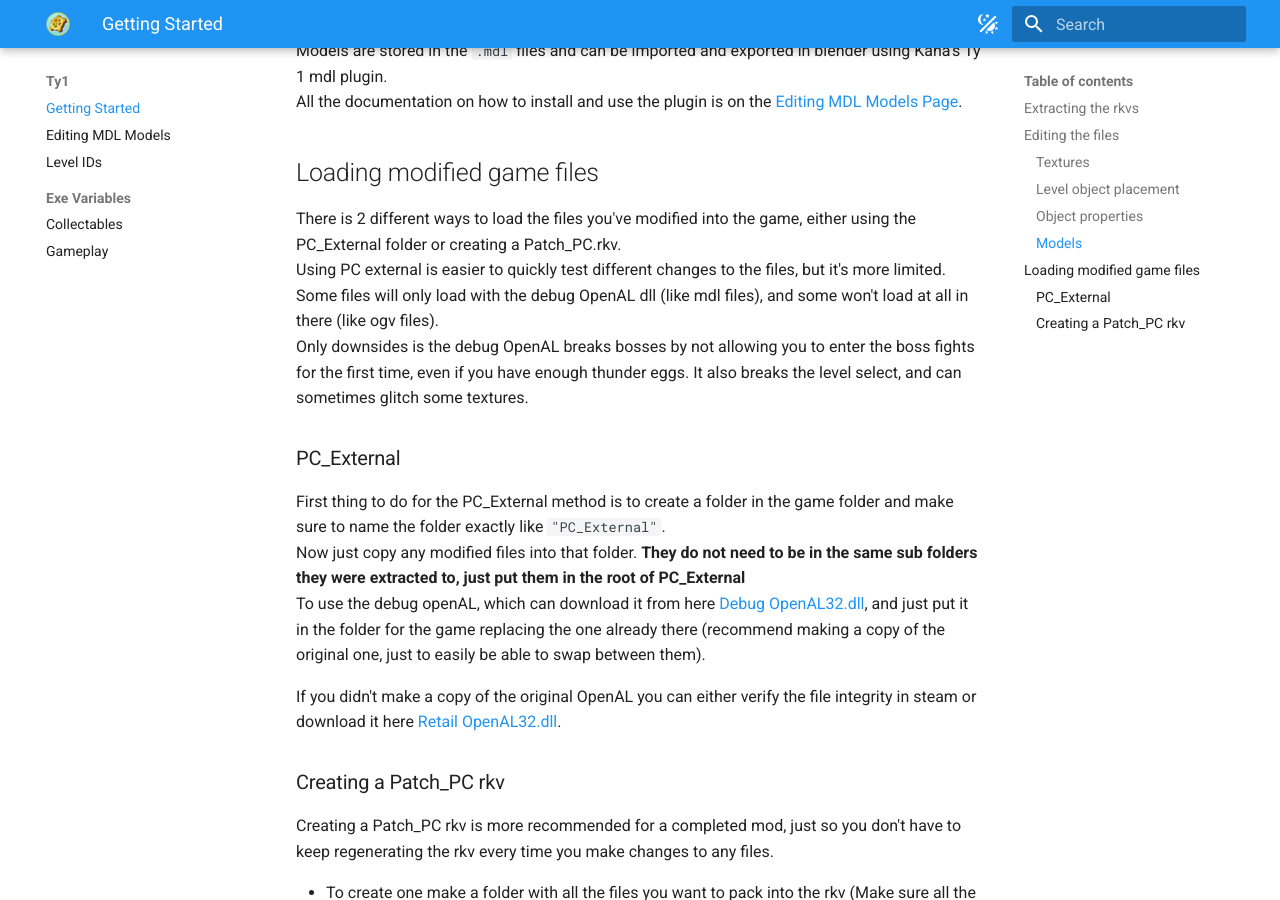
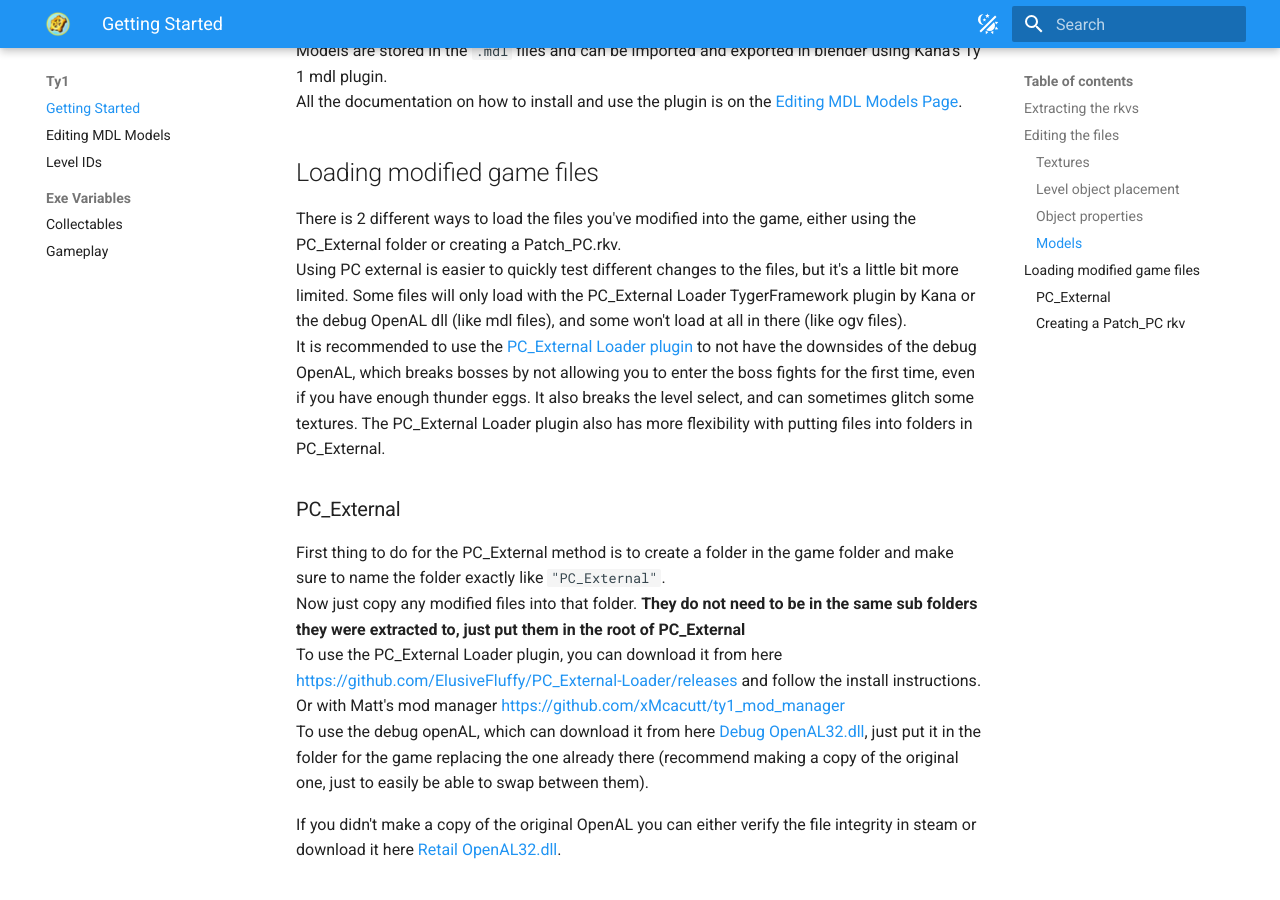
Before and after one commit to TyModdingWiki/tymoddingwiki.github.io, an MkDocs documentation site: the page built from docs/Ty1/index.md, in a window 1280 px wide and 900 px high, scrolled down 2232 px. Built offline with MkDocs 1.6.1 and Material for MkDocs 9.7.7, drawn with Linux system fonts in a browser that asks for light colours.

Commit message:
Mention the PC_External Loader plugin

```diff
--- a/docs/Ty1/index.md
+++ b/docs/Ty1/index.md
@@ -65,14 +65,15 @@
 ## Loading modified game files
 
 There is 2 different ways to load the files you've modified into the game, either using the PC_External folder or creating a Patch_PC.rkv.
-Using PC external is easier to quickly test different changes to the files, but it's more limited. Some files will only load with the debug OpenAL dll (like mdl files), and some won't load at all in there (like ogv files).
-Only downsides is the debug OpenAL breaks bosses by not allowing you to enter the boss fights for the first time, even if you have enough thunder eggs. It also breaks the level select, and can sometimes glitch some textures.
+Using PC external is easier to quickly test different changes to the files, but it's a little bit more limited. Some files will only load with the PC_External Loader TygerFramework plugin by Kana or the debug OpenAL dll (like mdl files), and some won't load at all in there (like ogv files).
+It is recommended to use the [PC_External Loader plugin](https://github.com/ElusiveFluffy/PC_External-Loader/releases){:target="_blank"} to not have the downsides of the debug OpenAL, which breaks bosses by not allowing you to enter the boss fights for the first time, even if you have enough thunder eggs. It also breaks the level select, and can sometimes glitch some textures. The PC_External Loader plugin also has more flexibility with putting files into folders in PC_External.
 
 ### PC_External
 
 First thing to do for the PC_External method is to create a folder in the game folder and make sure to name the folder exactly like `"PC_External"`.
 Now just copy any modified files into that folder. **They do not need to be in the same sub folders they were extracted to, just put them in the root of PC_External**
-To use the debug openAL, which can download it from here [Debug OpenAL32.dll](../assets/OpenAL/DebugOpenAL32.dll){:download="OpenAL32.dll"}, and just put it in the folder for the game replacing the one already there (recommend making a copy of the original one, just to easily be able to swap between them).
+To use the PC_External Loader plugin, you can download it from here [https://github.com/ElusiveFluffy/PC_External-Loader/releases](https://github.com/ElusiveFluffy/PC_External-Loader/releases){:target="_blank"} and follow the install instructions. Or with Matt's mod manager [https://github.com/xMcacutt/ty1_mod_manager](https://github.com/xMcacutt/ty1_mod_manager){:target="_blank"}
+To use the debug openAL, which can download it from here [Debug OpenAL32.dll](../assets/OpenAL/DebugOpenAL32.dll){:download="OpenAL32.dll"}, just put it in the folder for the game replacing the one already there (recommend making a copy of the original one, just to easily be able to swap between them).
 
 If you didn't make a copy of the original OpenAL you can either verify the file integrity in steam or download it here [Retail OpenAL32.dll](../assets/OpenAL/RetailOpenAL32.dll){:download="OpenAL32.dll"}.
 
```
